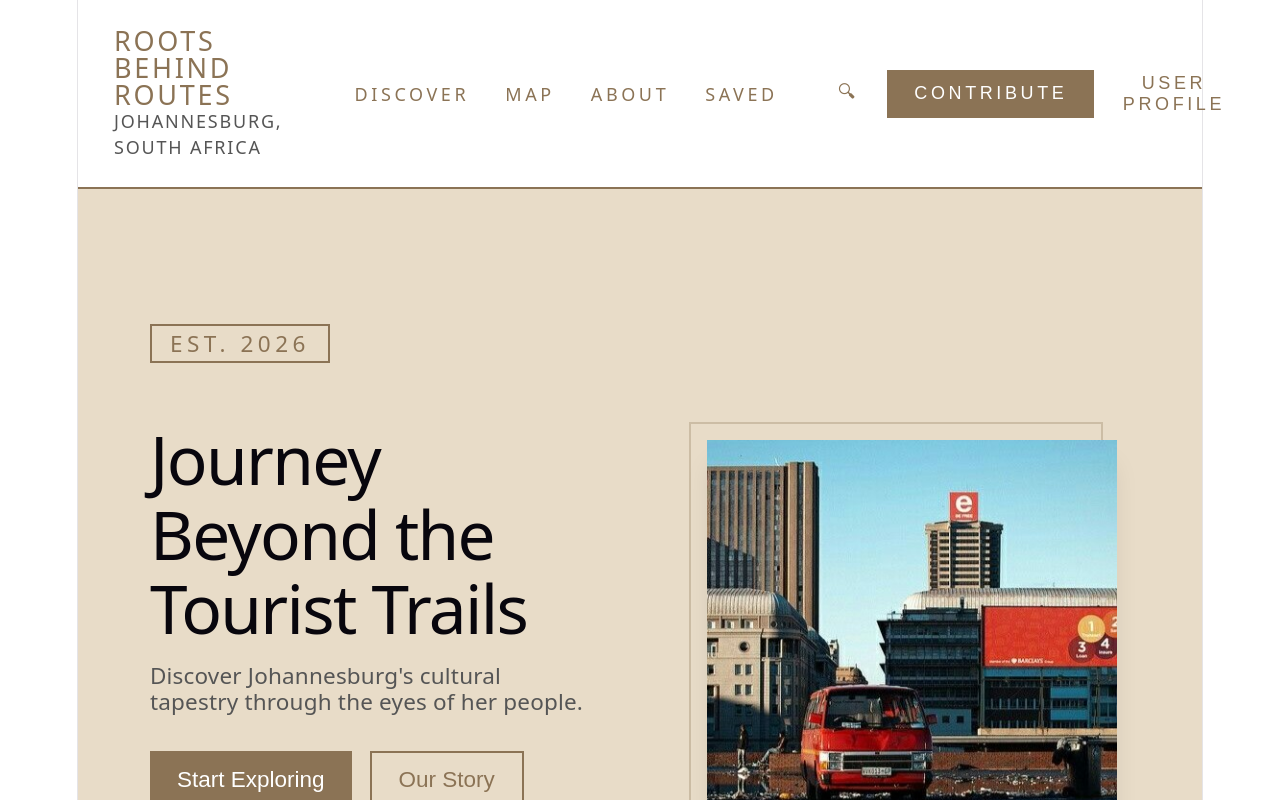
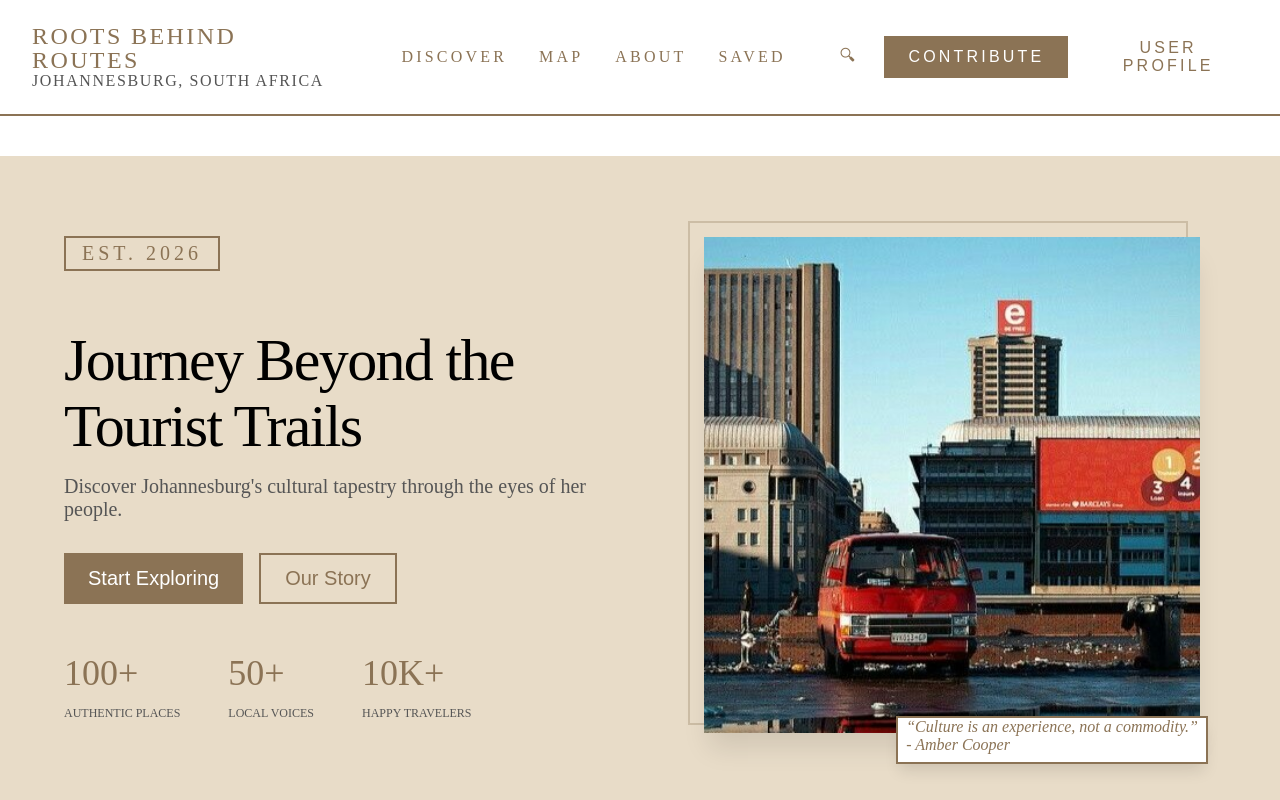
Before and after one commit to AmberCooper23/RootsBehindRoutes, a React app in the folder frontend/: page / in a window 1280 px wide. Shown: the top 800 px of the page. Built offline with nearby package versions, Linux system fonts and the light colour scheme; the HTML template or start-up script is replaced by a standard one.

Commit message:
fixing index.css

```diff
--- a/frontend/src/index.css
+++ b/frontend/src/index.css
@@ -1,4 +1,4 @@
-:root {
+/* :root {
   --text: #6b6375;
   --text-h: #08060d;
   --bg: #fff;
@@ -11,8 +11,8 @@
   --shadow:
     rgba(0, 0, 0, 0.1) 0 10px 15px -3px, rgba(0, 0, 0, 0.05) 0 4px 6px -2px;
 
-  --sans: system-ui, 'Segoe UI', Roboto, sans-serif;
-  --heading: system-ui, 'Segoe UI', Roboto, sans-serif;
+  --sans: system-ui, "Segoe UI", Roboto, sans-serif;
+  --heading: system-ui, "Segoe UI", Roboto, sans-serif;
   --mono: ui-monospace, Consolas, monospace;
 
   font: 18px/145% var(--sans);
@@ -28,9 +28,9 @@
   @media (max-width: 1024px) {
     font-size: 16px;
   }
-}
+} */
 
-@media (prefers-color-scheme: dark) {
+/* @media (prefers-color-scheme: dark) {
   :root {
     --text: #9ca3af;
     --text-h: #f3f4f6;
@@ -48,13 +48,13 @@
   #social .button-icon {
     filter: invert(1) brightness(2);
   }
-}
+} */
 
 body {
   margin: 0;
 }
 
-#root {
+/* #root {
   width: 1126px;
   max-width: 100%;
   margin: 0 auto;
@@ -64,7 +64,7 @@ body {
   display: flex;
   flex-direction: column;
   box-sizing: border-box;
-}
+} */
 
 h1,
 h2 {
--- a/frontend/src/pages/LandingPage/LandingPage.css
+++ b/frontend/src/pages/LandingPage/LandingPage.css
@@ -1,9 +1,9 @@
 :root {
-    --primary-lp-color: #8B7355;
+  --primary-lp-color: #8b7355;
   --secondary-lp-color: white;
   --accent-lp-color: #555;
   --text-lp-color: rgb(0, 0, 0);
-    --bg-lp-color:#e8dcc8;
+  --bg-lp-color: #e8dcc8;
 
   --font-xl: 3rem;
   --font-lg: 2.25rem;
```
Lines whose indentation alone changed are shown as unchanged.
